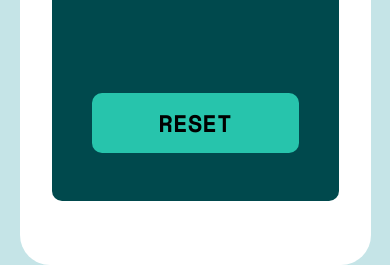
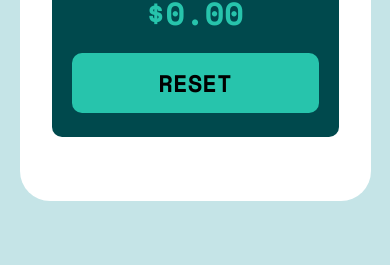
Before and after one commit to RuFuRu/Tip-Calculator, a plain HTML site: page index.html in a window 390 px wide. Shown: the part 756-1021 px from the top of the page. After the commit the page ends 957 px from the top, so only its background shows below. Drawn offline with nearby package versions, Linux system fonts and the light colour scheme.

Commit message:
adjustments to mobile responsiveness

```diff
--- a/styles.css
+++ b/styles.css
@@ -225,4 +225,10 @@ input:focus{
     flex-direction: column;
     row-gap: 10px;
   }
+  .reset {
+    margin-top: 1rem;
+  }
+  .right-side {
+    padding: 1.5rem 1.25rem;
+  }
 }
```
